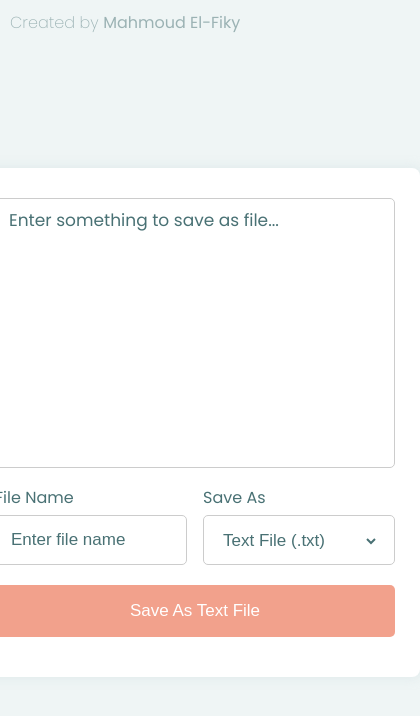
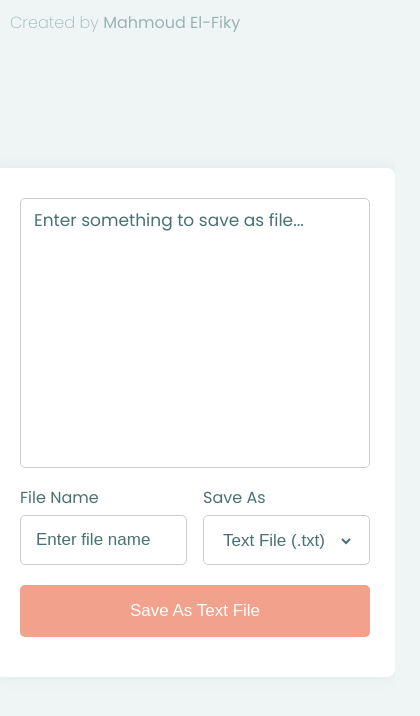
Before and after one commit to elfiky1995/Save-as-Text-file-Application, a plain HTML site: page index.html in a window 390 px wide. Shown: the whole page, 420 px wide, since content can reach past the window. Drawn offline with Linux system fonts and the light colour scheme.

Commit message:
Update style.css

```diff
--- a/style.css
+++ b/style.css
@@ -59,6 +59,12 @@ span a:hover {
     -webkit-box-shadow: 0px 0px 10px 2px rgba(214, 228, 229, 0.5);
     -moz-box-shadow: 0px 0px 10px 2px rgba(214, 228, 229, 0.5);
     box-shadow: 0px 0px 10px 2px rgba(214, 228, 229, 0.5);
+}
+
+@media (max-width: 576px) {
+    .container {
+        width: 400px;
+    }
 }
 
 .container :where(textarea, input, select, button) {
```
